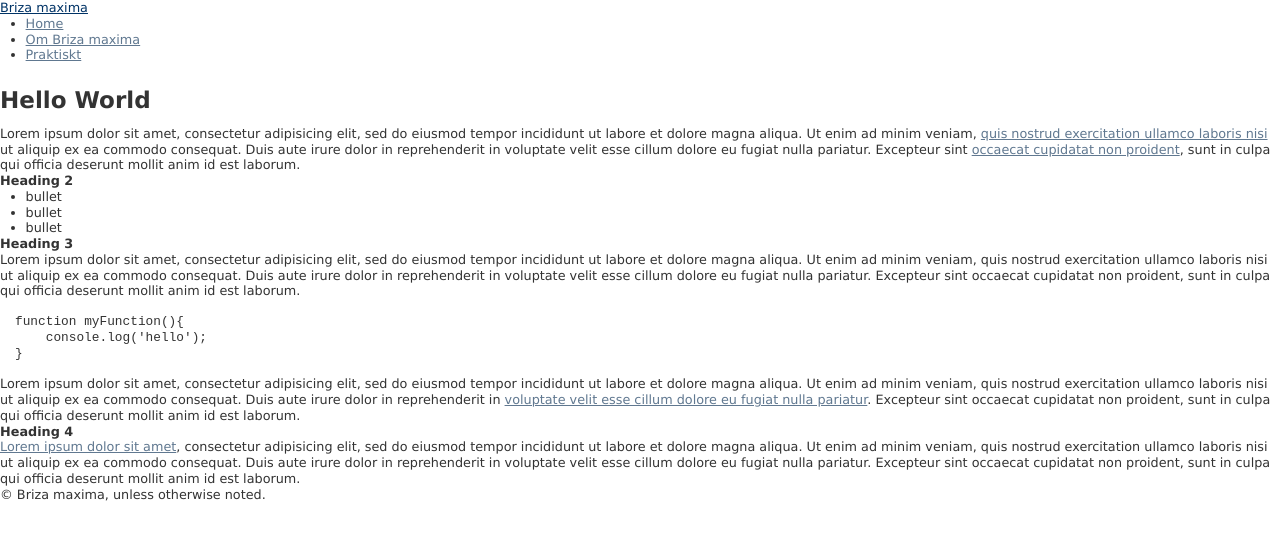
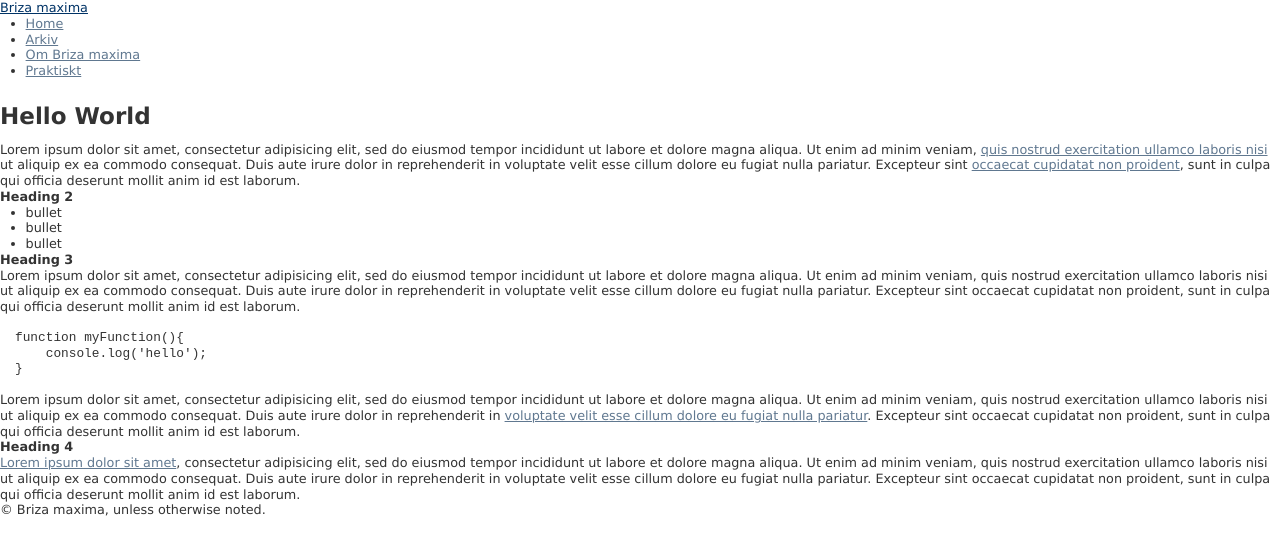
Before and after one commit to briza/briza.se, a Jekyll site: the page built from index.md, in a window 1280 px wide. Shown: the top 555 px of the page. Built offline with Jekyll 4.4.1, drawn with Linux system fonts in a browser that asks for light colours; Markdown is read by kramdown in place of the engine named in the settings.

Commit message:
Adding link to archives page

```diff
--- a/_layouts/default.html
+++ b/_layouts/default.html
@@ -39,6 +39,7 @@
 				<a href="/" class="home">Briza maxima</a>
 				<ul>
 					<li><a href="/">Home</a></li>
+					<li><a href="/archives.html">Arkiv</a></li>
 					<li><a href="/om/">Om Briza maxima</a></li>
 					<li><a href="/praktiskt/">Praktiskt</a></li>
 				</ul>
```
